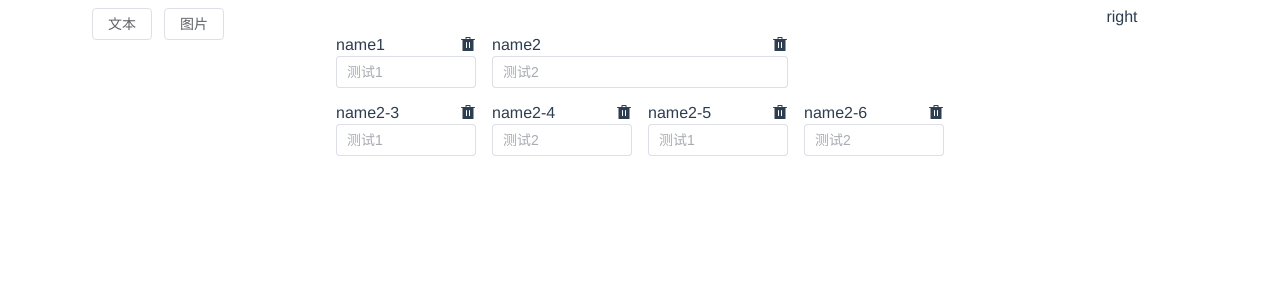
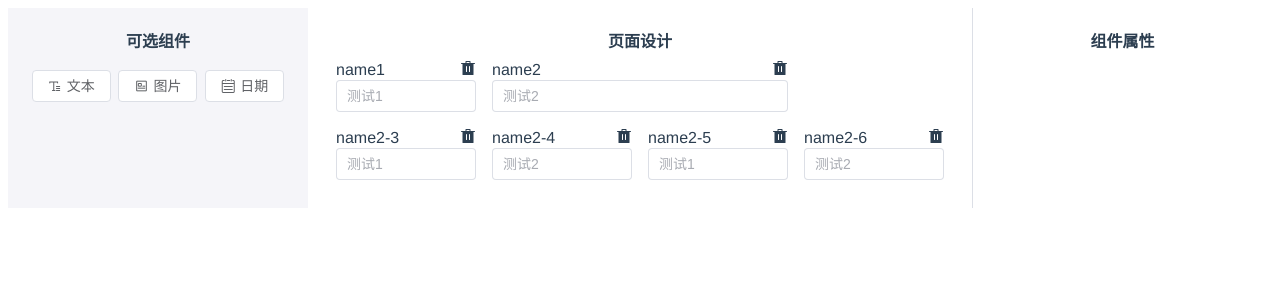
Before and after one commit to RiverCrown/dynamic-table-frontend, a Vue app: page /#/ in a window 1280 px wide. Shown: the top 300 px of the page. Built offline with nearby package versions, Linux system fonts and the light colour scheme.

Commit message:
import iconfont & PageDesign add component common prop

```diff
--- /dev/null
+++ b/src/assets/iconfont/iconfont.css
@@ -0,0 +1,24 @@
+@font-face {
+  font-family: "iconfont"; /* Project id  */
+  src: url('iconfont.ttf?t=1650898155498') format('truetype');
+}
+
+.iconfont {
+  font-family: "iconfont" !important;
+  font-size: 16px;
+  font-style: normal;
+  -webkit-font-smoothing: antialiased;
+  -moz-osx-font-smoothing: grayscale;
+}
+
+.icon-calendar:before {
+  content: "\e74a";
+}
+
+.icon-image-text:before {
+  content: "\e753";
+}
+
+.icon-text:before {
+  content: "\e768";
+}
--- /dev/null
+++ b/src/assets/iconfont/iconfont.json
@@ -0,0 +1,30 @@
+{
+  "id": "",
+  "name": "",
+  "font_family": "iconfont",
+  "css_prefix_text": "icon-",
+  "description": "",
+  "glyphs": [
+    {
+      "icon_id": "194872",
+      "name": "calendar",
+      "font_class": "calendar",
+      "unicode": "e74a",
+      "unicode_decimal": 59210
+    },
+    {
+      "icon_id": "11488057",
+      "name": "image-text",
+      "font_class": "image-text",
+      "unicode": "e753",
+      "unicode_decimal": 59219
+    },
+    {
+      "icon_id": "11488145",
+      "name": "text",
+      "font_class": "text",
+      "unicode": "e768",
+      "unicode_decimal": 59240
+    }
+  ]
+}
--- a/src/components/PageDesign.vue
+++ b/src/components/PageDesign.vue
@@ -1,15 +1,26 @@
 <template>
   <el-container>
-    <el-aside>
-      <el-button
-        v-for="comp in optionalComponents"
-        :key="comp.type"
-        @click="() => { addComponent(comp.type) }"
-      >
-        {{ comp.name }}
-      </el-button>
+    <el-aside :style="{ padding: '20px', backgroundColor: '#f5f5f9' }">
+      <strong>可选组件</strong>
+      <br /><br />
+      <el-row>
+        <el-col
+          v-for="comp in optionalComponents"
+          :key="comp.type"
+          :span="8"
+          :style="{ marginBottom: '8px' }"
+        >
+          <el-button @click="() => { addComponent(comp.type) }">
+          <el-icon class="el-icon--left">
+            <span :class="`iconfont icon-${comp.icon}`"></span>
+          </el-icon>
+            {{ comp.name }}
+          </el-button>
+        </el-col>
+      </el-row>
     </el-aside>
     <el-main>
+      <strong>页面设计</strong>
       <div
         v-for="comps, rowIndex in innerComponentMatrix"
         :key="rowIndex"
@@ -32,7 +43,8 @@
               <div
                 :style="{
                   display: 'flex',
-                  justifyContent: 'space-between'
+                  justifyContent: 'space-between',
+                  alignItems: 'center'
                 }"
               >
                 {{ element.name }}
@@ -42,13 +54,46 @@
                   </el-icon>
                 </div>
               </div>
-              <component :is="element.type" v-bind="element.props" />
+              <component
+                :is="element.type"
+                v-bind="element.props"
+                :style="{ width: '100%' }"
+              />
             </el-col>
           </template>
         </draggable>
       </div>
     </el-main>
-    <el-aside>right</el-aside>
+    <el-aside :style="{
+      padding: '20px',
+      borderLeft: '1px solid var(--el-border-color)'
+    }">
+      <strong>组件属性</strong>
+      <br /><br />
+      <el-form v-if="clickedComponent">
+        <el-form-item label="字段名称">
+          <el-input
+            v-model="clickedComponent.name"
+          />
+        </el-form-item>
+        <el-form-item label="宽度">
+          <el-slider
+            v-model="clickedComponent.span"
+            :min="1"
+            :max="24"
+          />
+        </el-form-item>
+        <el-form-item
+          v-for="val, key in clickedComponent.props"
+          :key="key"
+          :label="key"
+        >
+          <el-input
+            v-model="clickedComponent.props[key]"
+          />
+        </el-form-item>
+      </el-form>
+    </el-aside>
   </el-container>
 </template>
 
@@ -70,11 +115,11 @@ import { ConjunctionEnum } from '@/common/enum/FilterBuilderEnum';
 import { ElImage, ElInput } from 'element-plus';
 import DynamicTable from '@/components/DynamicTable.vue';
 import { isTemplate } from 'element-plus/lib/utils';
+import '@/assets/iconfont/iconfont.css';
 
 export default defineComponent({
   name: 'PageDesign',
   components: {
-    ElInput,
     draggable,
     DeleteFilled,
   },
@@ -155,16 +200,29 @@ export default defineComponent({
         {
           name: '文本',
           type: 'ElInput',
+          icon: 'text',
         },
         {
           name: '图片',
           type: 'ElImage',
+          icon: 'image-text',
+        },
+        {
+          name: '日期',
+          type: 'ElDatePicker',
+          icon: 'calendar',
         },
       ],
       innerComponentMatrix,
     };
   },
   computed: {
+    clickedComponent(): any {
+      if (this.clickedRowIdx !== -1 && this.clickedColIdx !== -1) {
+        return this.innerComponentMatrix[this.clickedRowIdx][this.clickedColIdx];
+      }
+      return undefined;
+    },
   },
   methods: {
     isClicked(rowIndex: number, colIndex: number) {
```
Also changed, not shown: src/assets/iconfont/iconfont.js (added, +1 -0 lines), src/assets/iconfont/iconfont.ttf (added), src/common/constant/ComponentConstant.ts (added).
